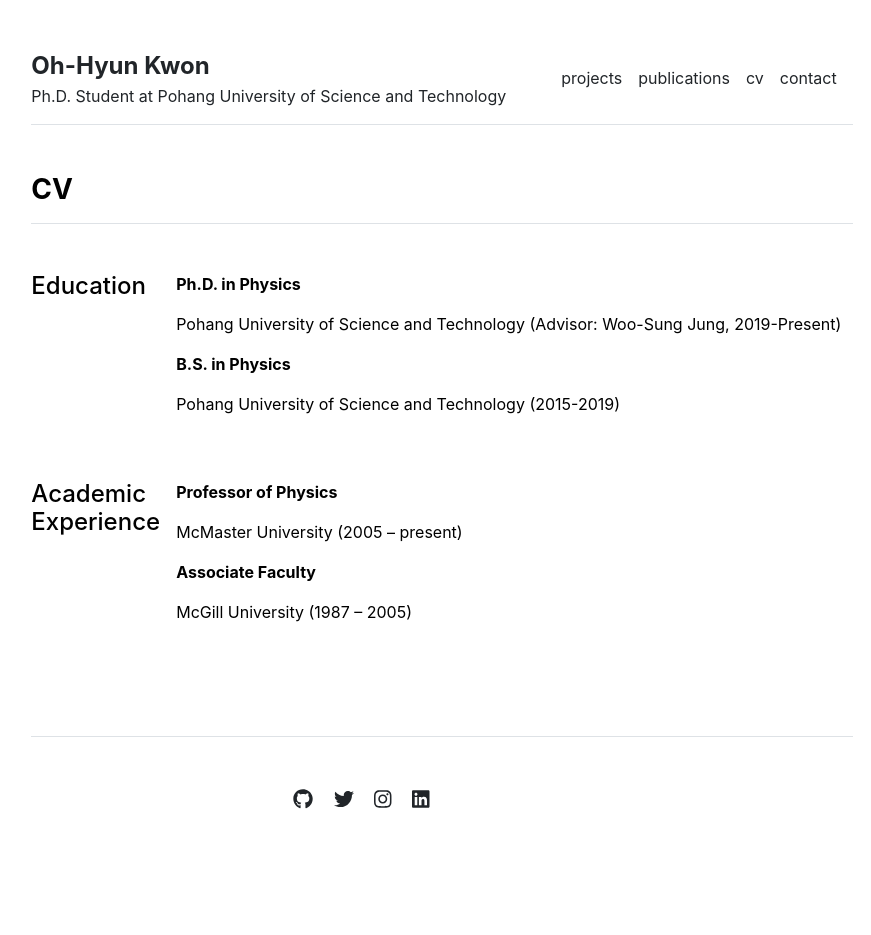
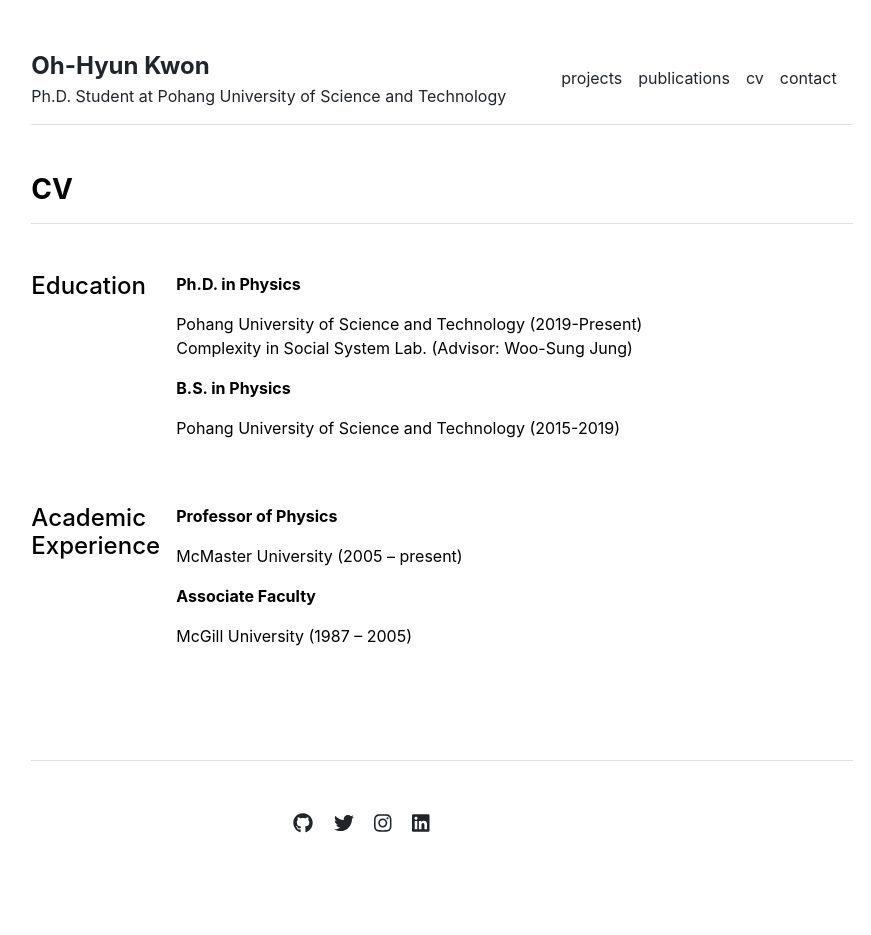
Before and after one commit to pothyd/pothyd.github.io, a Jekyll site: the page built from cv.md, in a window 1280 px wide. Shown: the whole page, without its empty margins (198-1069 px from the left). Built offline with Jekyll 4.4.1, drawn with Linux system fonts in a browser that asks for light colours; before the commit the page ends 911 px from its top, so only the background shows below that.

Commit message:
Update education.yml

```diff
--- a/_data/cv/education.yml
+++ b/_data/cv/education.yml
@@ -1,6 +1,6 @@
 
 - title: 'Ph.D. in Physics'
-  description: 'Pohang University of Science and Technology (Advisor: Woo-Sung Jung, 2019-Present)'
+  description: 'Pohang University of Science and Technology (2019-Present)<br>Complexity in Social System Lab. (Advisor: Woo-Sung Jung)'
 
 - title: 'B.S. in Physics'
   description: 'Pohang University of Science and Technology (2015-2019)'
```
